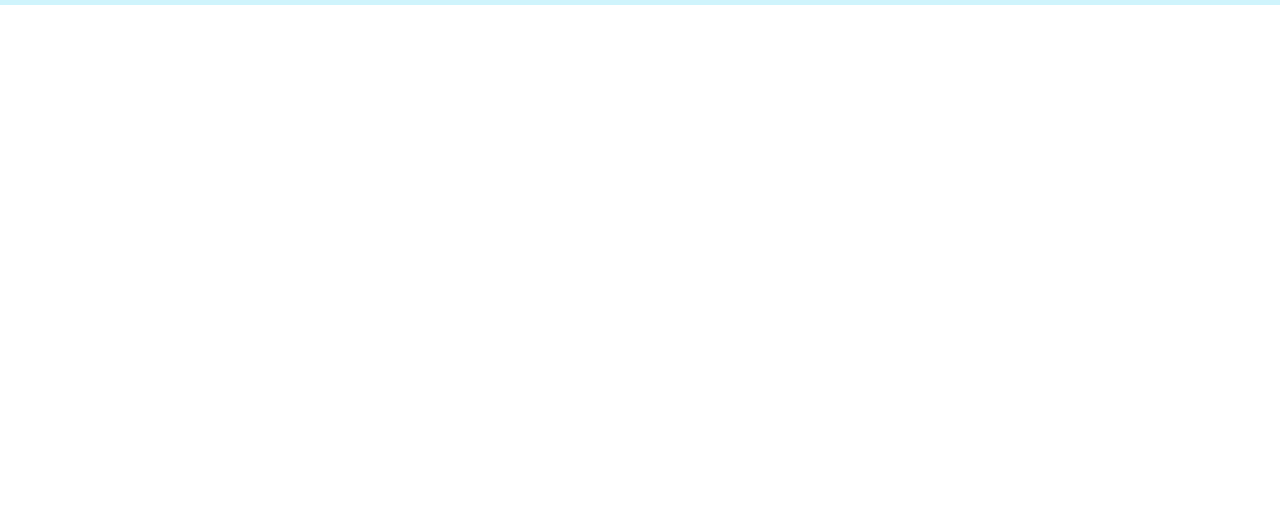
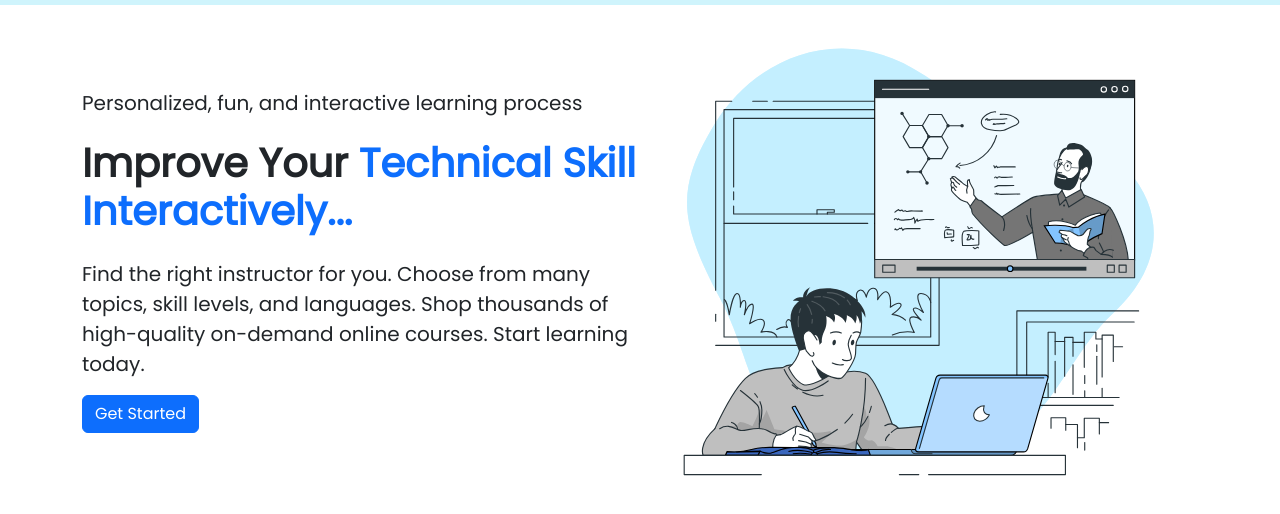
Before and after one commit to Rifa9oct/hashtag-web-by-bootstrab, a plain HTML site: page index.html in a window 1280 px wide. Shown: the part 84-598 px from the top of the page. Drawn offline with nearby package versions, Linux system fonts and the light colour scheme.

Commit message:
bannar sec done

```diff
--- a/index.html
+++ b/index.html
@@ -4,6 +4,7 @@
     <meta charset="UTF-8">
     <meta name="viewport" content="width=device-width, initial-scale=1.0">
     <title>Hashtag by Bootstrab</title>
+    <link rel="shortcut icon" href="images/logos/logo-hashtag.png" type="image/x-icon">
     <link rel="stylesheet" href="https://cdn.jsdelivr.net/npm/bootstrap@5.3.1/dist/css/bootstrap.min.css">
 
     <!-- google font -->
@@ -43,6 +44,18 @@
                 </div>
             </div>
         </nav>
+        <!-- Bannar section -->
+            <section  class="container">
+            <div class="d-flex justify-content-between align-items-center my-">
+                <div class="w-50">
+                    <h5>Personalized, fun, and interactive learning process</h5>
+                    <h1 class="my-4 fw-bold">Improve Your<span class="text-primary"> Technical Skill  Interactively...</span></h1>
+                    <p class="lead">Find the right instructor for you. Choose from many topics, skill levels, and languages. Shop thousands of high-quality on-demand online courses. Start learning today.</p>
+                    <button type="button"  class="btn btn-primary">Get Started</button>
+                </div>
+                <img class="img-fluid w-50" src="images/img1.svg" alt="">
+            </div>
+        </section>
 
     </header>
     <main>
```
